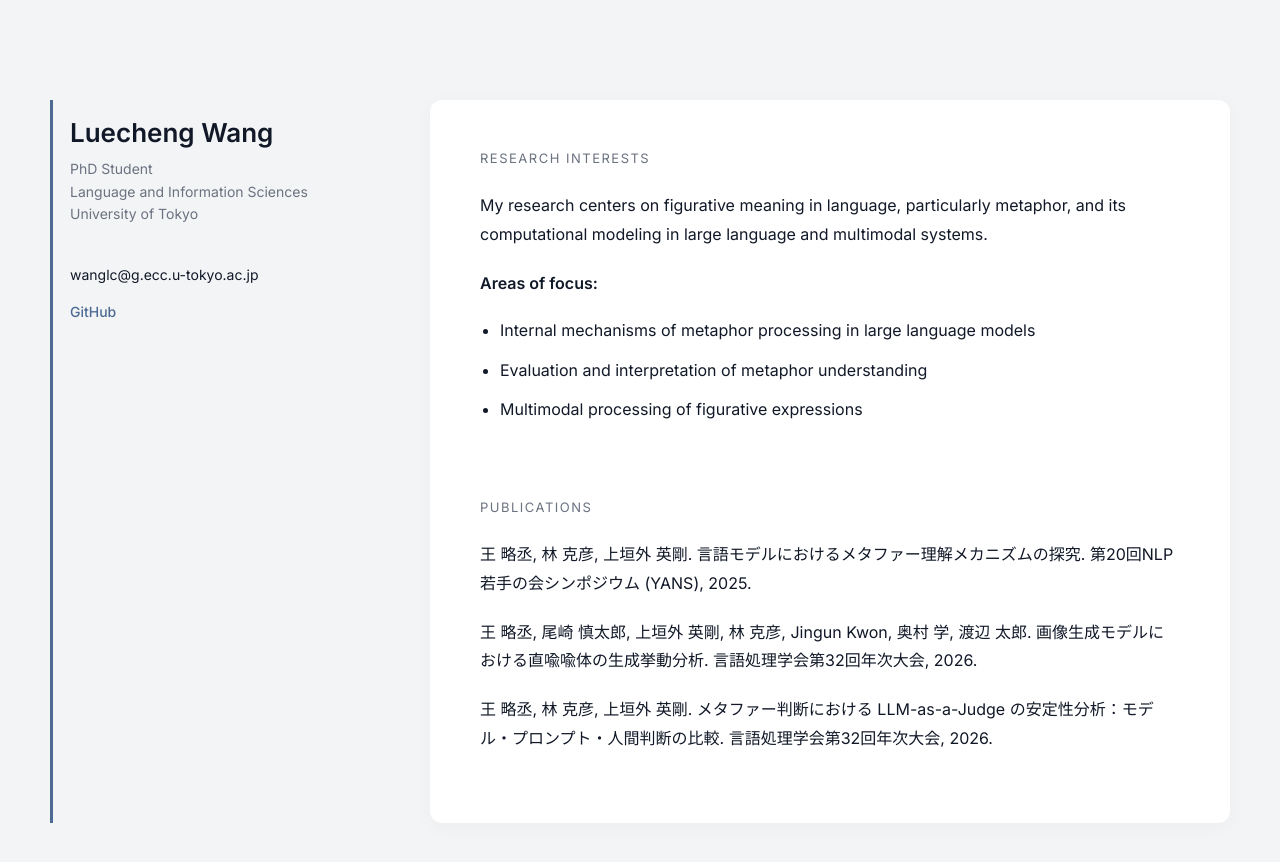
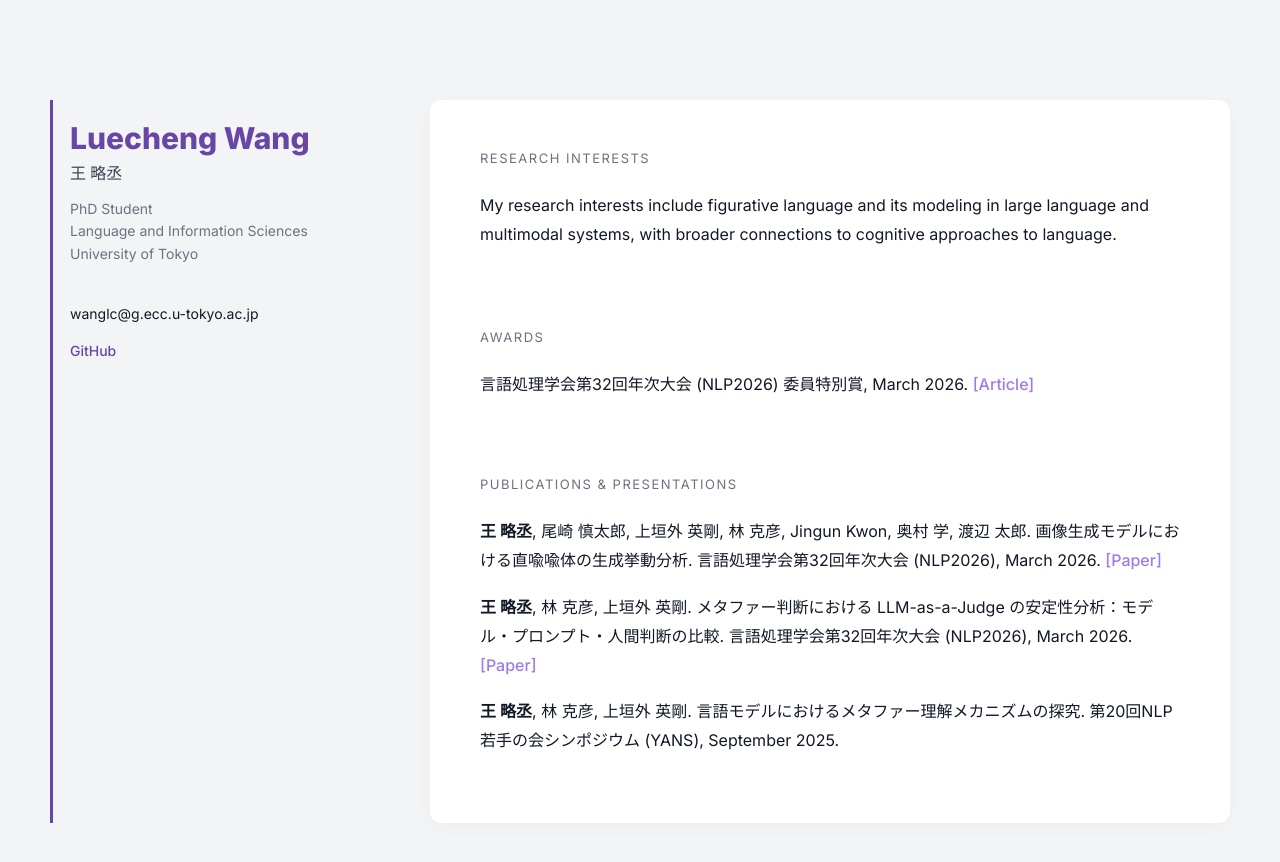
Before and after one commit to luechengwang/luechengwang.github.io, a plain HTML site: page index.html in a window 1280 px wide. Drawn offline with Linux system fonts and the light colour scheme.

Commit message:
Update index.html

```diff
--- a/index.html
+++ b/index.html
@@ -5,7 +5,7 @@
 <title>Luecheng Wang</title>
 
 <link rel="preconnect" href="https://fonts.googleapis.com">
-<link href="https://fonts.googleapis.com/css2?family=Inter:wght@400;500;600&display=swap" rel="stylesheet">
+<link href="https://fonts.googleapis.com/css2?family=Inter:wght@400;500;600;800&display=swap" rel="stylesheet">
 
 <style>
 
@@ -39,13 +39,21 @@ body {
   top: 0;
   width: 3px;
   height: 100%;
-  background-color: #4c6a92;
+  background-color: #6846A5;
 }
 
 .sidebar h1 {
-  font-size: 26px;
-  font-weight: 600;
-  margin-bottom: 10px;
+  font-size: 30px;
+  font-weight: 800;
+  margin-bottom: 4px;
+  color: #6846A5;
+}
+
+.sidebar .chinese-name {
+  font-size: 16px;
+  font-weight: 500;
+  color: #374151;
+  margin-bottom: 14px;
 }
 
 .subtitle {
@@ -64,7 +72,7 @@ body {
   display: block;
   margin-bottom: 12px;
   font-size: 14px;
-  color: #4c6a92;
+  color: #6846A5;
   text-decoration: none;
   font-weight: 500;
 }
@@ -104,6 +112,27 @@ body {
   line-height: 1.7;
 }
 
+/* Publications & Awards */
+
+.publication {
+  margin-bottom: 18px;
+  line-height: 1.8;
+}
+
+.publication strong {
+  font-weight: 600;
+}
+
+.publication a {
+  color: #9F7AEA;
+  text-decoration: none;
+  font-weight: 500;
+}
+
+.publication a:hover {
+  text-decoration: underline;
+}
+
 /* Responsive */
 
 @media (max-width: 900px) {
@@ -127,6 +156,8 @@ body {
   <!-- Sidebar -->
   <div class="sidebar">
     <h1>Luecheng Wang</h1>
+    <div class="chinese-name">王 略丞</div>
+
     <div class="subtitle">
       PhD Student<br>
       Language and Information Sciences<br>
@@ -137,49 +168,58 @@ body {
       wanglc@g.ecc.u-tokyo.ac.jp
     </div>
 
-    <a href="https://github.com/luechengwang">GitHub</a>
+    <a href="https://github.com/luechengwang" target="_blank">GitHub</a>
   </div>
 
   <!-- Main Content -->
   <div class="main-section">
 
+    <!-- Research Interests -->
     <div class="section-title">Research Interests</div>
     <div class="section-content">
       <p>
-        My research centers on figurative meaning in language, particularly metaphor, and its computational modeling in large language and multimodal systems.
+        My research interests include figurative language and its modeling in large language and multimodal systems, with broader connections to cognitive approaches to language.
       </p>
-
-      <p><strong>Areas of focus:</strong></p>
-
-      <ul>
-        <li>Internal mechanisms of metaphor processing in large language models</li>
-        <li>Evaluation and interpretation of metaphor understanding</li>
-        <li>Multimodal processing of figurative expressions</li>
-      </ul>
     </div>
 
     <div style="height:60px;"></div>
 
-    <div class="section-title">Publications</div>
+    <!-- Awards -->
+    <div class="section-title">Awards</div>
     <div class="section-content">
 
-      <p>
-      王 略丞, 林 克彦, 上垣外 英剛.
-      言語モデルにおけるメタファー理解メカニズムの探究.
-      第20回NLP若手の会シンポジウム (YANS), 2025.
-      </p>
+      <div class="publication">
+        言語処理学会第32回年次大会 (NLP2026) 委員特別賞, March 2026.
+        <a href="https://www.anlp.jp/nlp2026/award.html#committee" target="_blank">[Article]</a>
+      </div>
 
-      <p>
-      王 略丞, 尾崎 慎太郎, 上垣外 英剛, 林 克彦, Jingun Kwon, 奥村 学, 渡辺 太郎.
-      画像生成モデルにおける直喩喩体の生成挙動分析.
-      言語処理学会第32回年次大会, 2026.
-      </p>
+    </div>
 
-      <p>
-      王 略丞, 林 克彦, 上垣外 英剛.
-      メタファー判断における LLM-as-a-Judge の安定性分析：モデル・プロンプト・人間判断の比較.
-      言語処理学会第32回年次大会, 2026.
-      </p>
+    <div style="height:60px;"></div>
+
+    <!-- Publications -->
+    <div class="section-title">Publications & Presentations</div>
+    <div class="section-content">
+
+      <div class="publication">
+        <strong>王 略丞</strong>, 尾崎 慎太郎, 上垣外 英剛, 林 克彦, Jingun Kwon, 奥村 学, 渡辺 太郎.
+        画像生成モデルにおける直喩喩体の生成挙動分析.
+        言語処理学会第32回年次大会 (NLP2026), March 2026.
+        <a href="https://www.anlp.jp/proceedings/annual_meeting/2026/pdf_dir/C3-14.pdf" target="_blank">[Paper]</a>
+      </div>
+
+      <div class="publication">
+        <strong>王 略丞</strong>, 林 克彦, 上垣外 英剛.
+        メタファー判断における LLM-as-a-Judge の安定性分析：モデル・プロンプト・人間判断の比較.
+        言語処理学会第32回年次大会 (NLP2026), March 2026.
+        <a href="https://www.anlp.jp/proceedings/annual_meeting/2026/pdf_dir/B1-12.pdf" target="_blank">[Paper]</a>
+      </div>
+
+      <div class="publication">
+        <strong>王 略丞</strong>, 林 克彦, 上垣外 英剛.
+        言語モデルにおけるメタファー理解メカニズムの探究.
+        第20回NLP若手の会シンポジウム (YANS), September 2025.
+      </div>
 
     </div>
 
```
